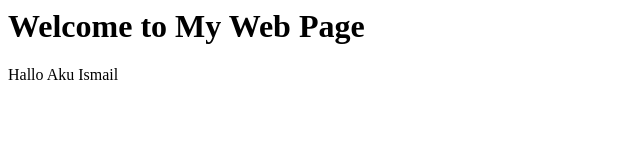
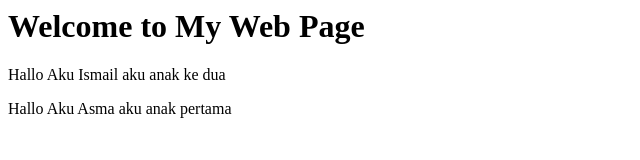
Before and after one commit to samuelfattah02/CompanyProfile, a plain HTML site: page apayo.html in a window 1280 px wide. Shown: the whole page, without its empty margins (0-640 px from the left). Drawn offline with Linux system fonts and the light colour scheme.

Commit message:
"Penambahan nama anggota keluarga"

```diff
--- a/apayo.html
+++ b/apayo.html
@@ -4,6 +4,7 @@
 </head>
 <body>
     <h1>Welcome to My Web Page</h1>
-    <p>Hallo Aku Ismail</p>
+    <p>Hallo Aku Ismail aku anak ke dua</p>
+    <p>Hallo Aku Asma aku anak pertama</p>
 </body>
 </html>
```
